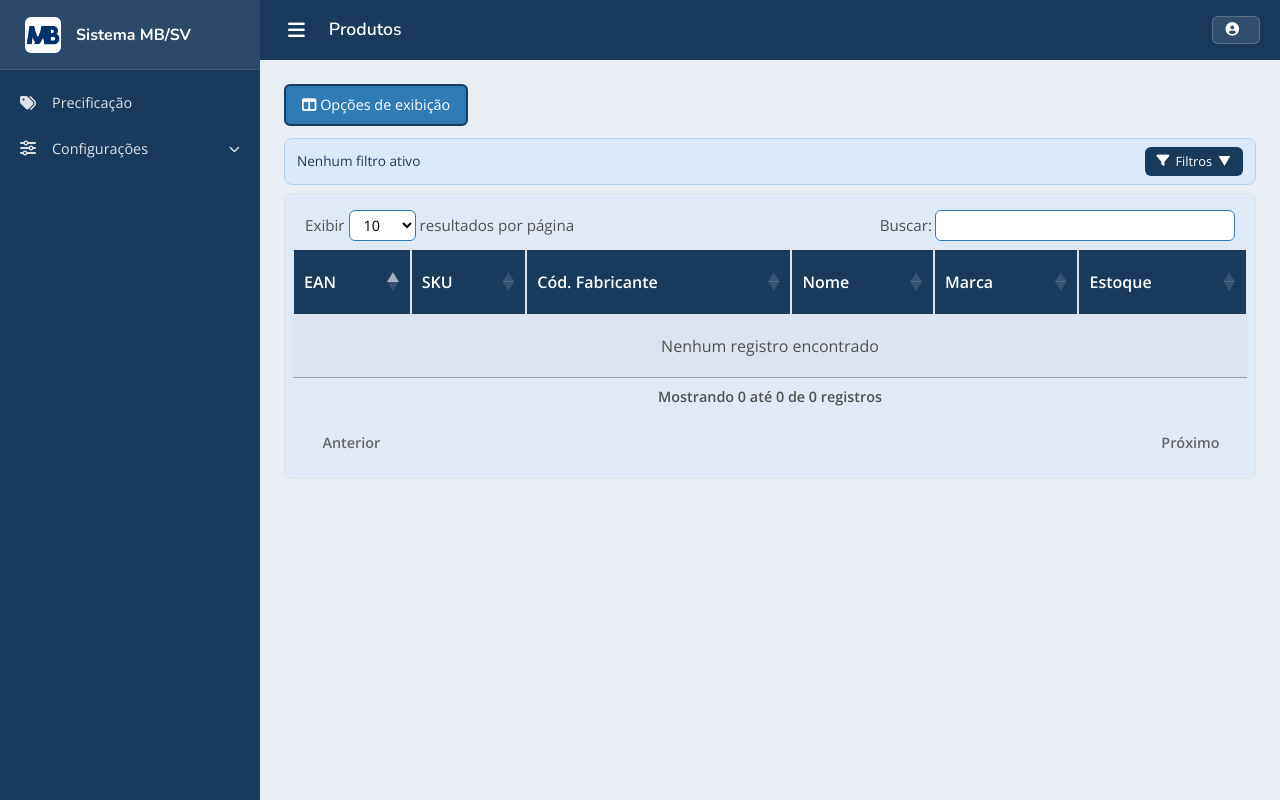
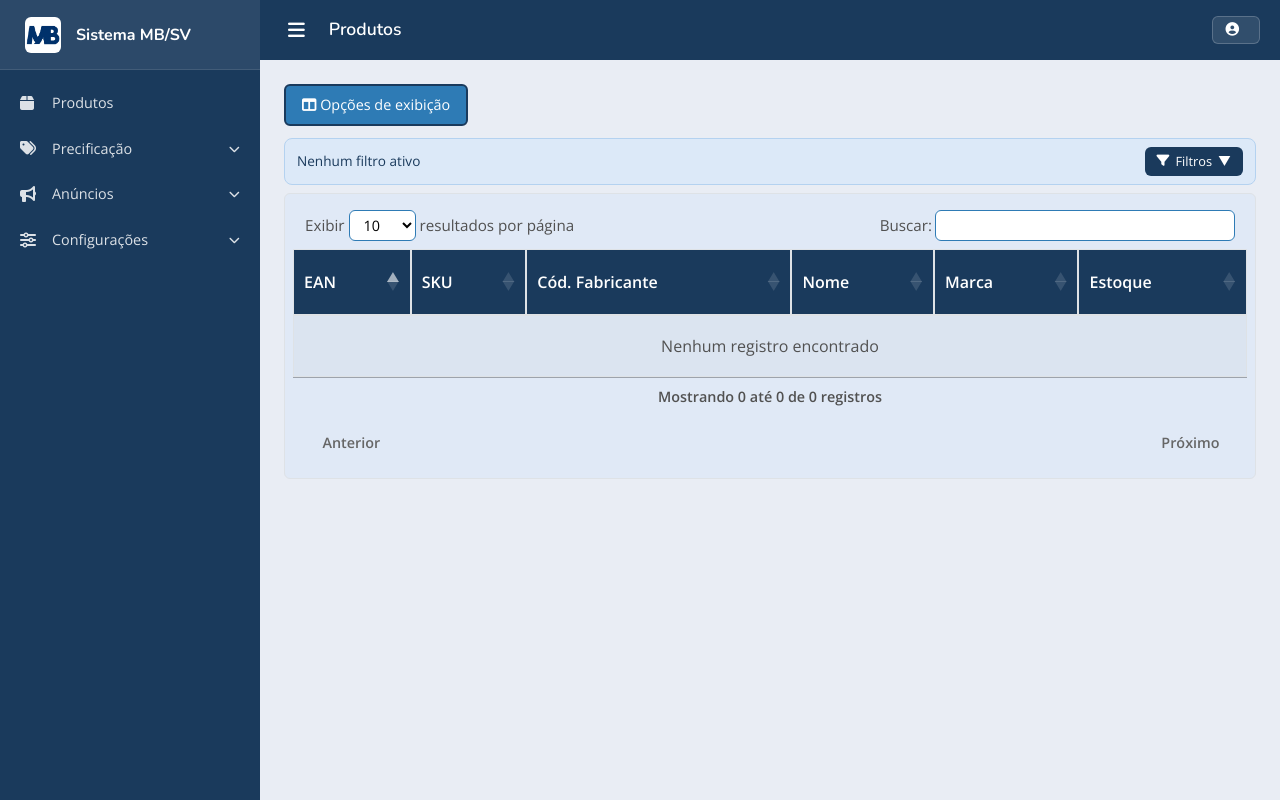
Before and after one commit to MatheusAp-MB/Projeto-Precificacao-MB, a Django app: page /produtos/ in a window 1280 px wide. Run offline with Django 5.2, Linux system fonts and the light colour scheme; data that the repository does not hold is empty; some libraries are stand-ins or nearby versions.

Commit message:
style: atualizar navbar com módulos produtos, precificação e anúncios
- Sidebar atualizada com dropdowns para Precificação, Anúncios e Configurações
- Adicionados links para Produtos, Mercado Livre (precificação e anúncios)
- CSS das logos movido para layout_base_grid_card.css — compartilhado entre grids
- Parcial de grid de marketplaces funcionando em precificação e anúncios
- Filtro get_item carregado corretamente no parcial

```diff
--- a/templates/base_compartilhada/estrutura_base_global.html
+++ b/templates/base_compartilhada/estrutura_base_global.html
@@ -23,7 +23,9 @@
     <title>{% block titulo %}Sistema Interno MB/SV{% endblock %}</title>
 
     <!-- Google Fonts -->
-    <link href="https://fonts.googleapis.com/css2?family=Nunito:wght@400;500;600;700&family=Open+Sans:wght@400;600&display=swap" rel="stylesheet">
+    <link
+        href="https://fonts.googleapis.com/css2?family=Nunito:wght@400;500;600;700&family=Open+Sans:wght@400;600&display=swap"
+        rel="stylesheet">
 
     <!-- Bootstrap 5 -->
     <link href="https://cdn.jsdelivr.net/npm/bootstrap@5.3.0/dist/css/bootstrap.min.css" rel="stylesheet">
@@ -75,23 +77,50 @@
         <aside class="sidebar" id="sidebar">
 
             <!-- Logo -->
-            <a href="{% url 'home' %}" class="text-decoration-none"><div class="sidebar-logo">
+            <a href="{% url 'home' %}" class="text-decoration-none">
+                <div class="sidebar-logo">
 
-                <img src="{% static 'base_compartilhada/img/logo.jpg' %}" alt="Logo MB/SV">
-                <span>Sistema MB/SV</span>
-            </div></a>
+                    <img src="{% static 'base_compartilhada/img/logo.jpg' %}" alt="Logo MB/SV">
+                    <span>Sistema MB/SV</span>
+                </div>
+            </a>
 
             <!-- Navegação -->
             <nav class="sidebar-nav">
 
-                <!-- * [EXPLICAÇÃO] → Links de navegação principal.
-                     Adicionar novos módulos aqui conforme forem criados. -->
+                <!-- Produtos -->
+                <a href="{% url 'produtos' %}" class="sidebar-item">
+                    <i class="fas fa-box"></i>
+                    <span>Produtos</span>
+                </a>
 
                 <!-- Precificação -->
-                <a href="#" class="sidebar-item">
-                    <i class="fas fa-tags"></i>
-                    <span>Precificação</span>
-                </a>
+                <div class="sidebar-dropdown">
+                    <a href="{% url 'precificacao' %}" class="sidebar-item sidebar-dropdown-toggle">
+                        <i class="fas fa-tags"></i>
+                        <span>Precificação</span>
+                        <i class="fas fa-chevron-down sidebar-chevron"></i>
+                    </a>
+                    <div class="sidebar-dropdown-menu">
+                        <a href="{% url 'mercado_livre' %}" class="sidebar-subitem">
+                            <i class="fas fa-store"></i> Mercado Livre
+                        </a>
+                    </div>
+                </div>
+
+                <!-- Anúncios -->
+                <div class="sidebar-dropdown">
+                    <a href="{% url 'anuncios' %}" class="sidebar-item sidebar-dropdown-toggle">
+                        <i class="fas fa-bullhorn"></i>
+                        <span>Anúncios</span>
+                        <i class="fas fa-chevron-down sidebar-chevron"></i>
+                    </a>
+                    <div class="sidebar-dropdown-menu">
+                        <a href="{% url 'anuncios_ml' %}" class="sidebar-subitem">
+                            <i class="fas fa-store"></i> Mercado Livre
+                        </a>
+                    </div>
+                </div>
 
                 <!-- Configurações -->
                 <div class="sidebar-dropdown">
@@ -108,6 +137,7 @@
                 </div>
 
             </nav>
+
 
         </aside>
         <!-- Fim sidebar -->
@@ -187,7 +217,7 @@
     * requisições POST feitas pelo HTMX. Obrigatório para segurança.
     -->
     <script>
-        document.body.addEventListener('htmx:configRequest', function(evt) {
+        document.body.addEventListener('htmx:configRequest', function (evt) {
             evt.detail.headers['X-CSRFToken'] = '{{ csrf_token }}';
         });
     </script>
@@ -205,4 +235,5 @@
     {% block scripts %}{% endblock %}
 
 </body>
+
 </html>
--- a/templates/base_compartilhada/estrutura_parcial_grid_marketplaces.html
+++ b/templates/base_compartilhada/estrutura_parcial_grid_marketplaces.html
@@ -6,6 +6,7 @@
 -->
 
 {% load static %}
+{% load filtros %}
 
 {% for marketplace in marketplaces %}
     {% if marketplace.id in urls_marketplaces %}
```
Also changed, not shown: static/base_compartilhada/css/layout_base_grid_card.css (+7 -0 lines), static/pagina_precificacao/css/layout_precificacao.css (deleted, +0 -9 lines).
